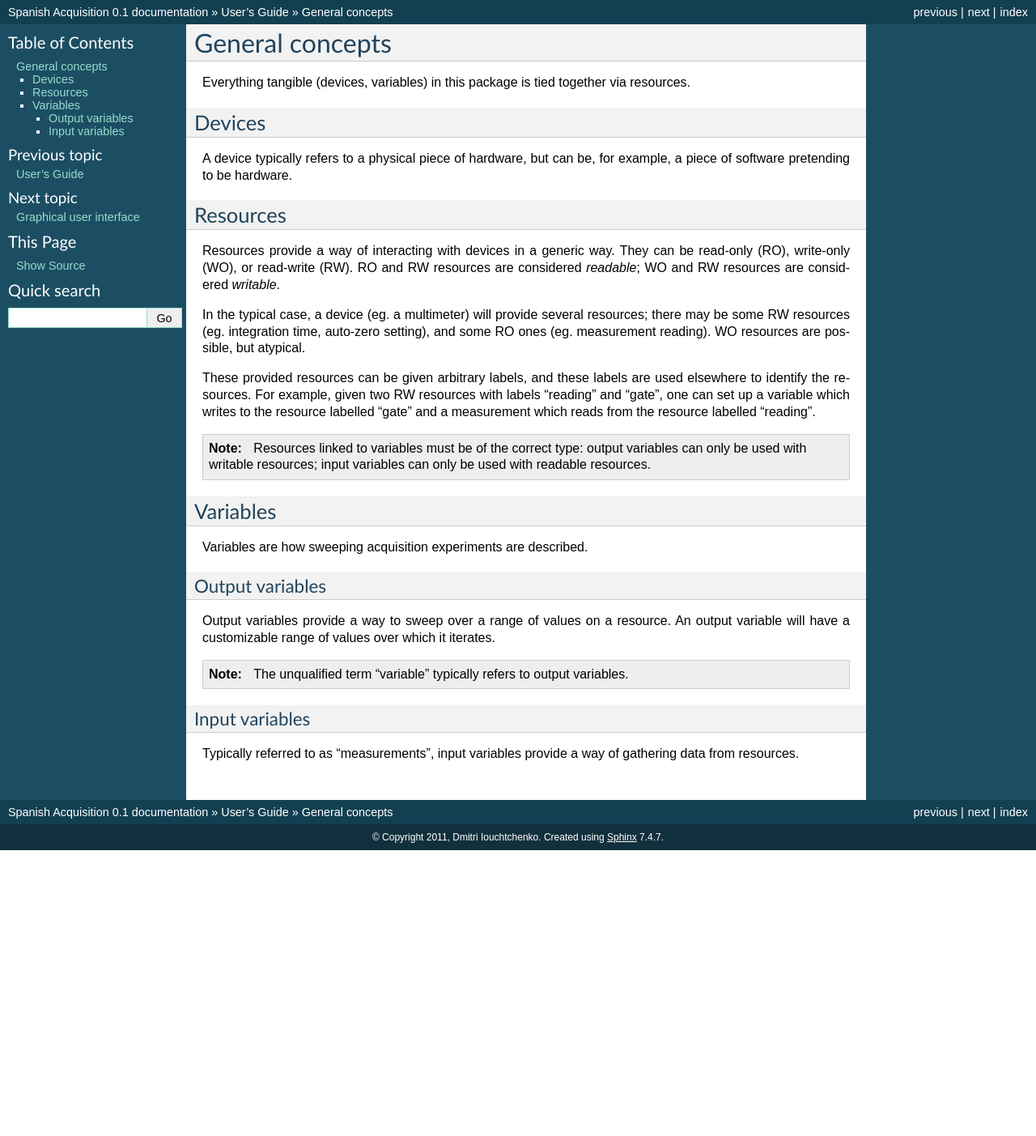
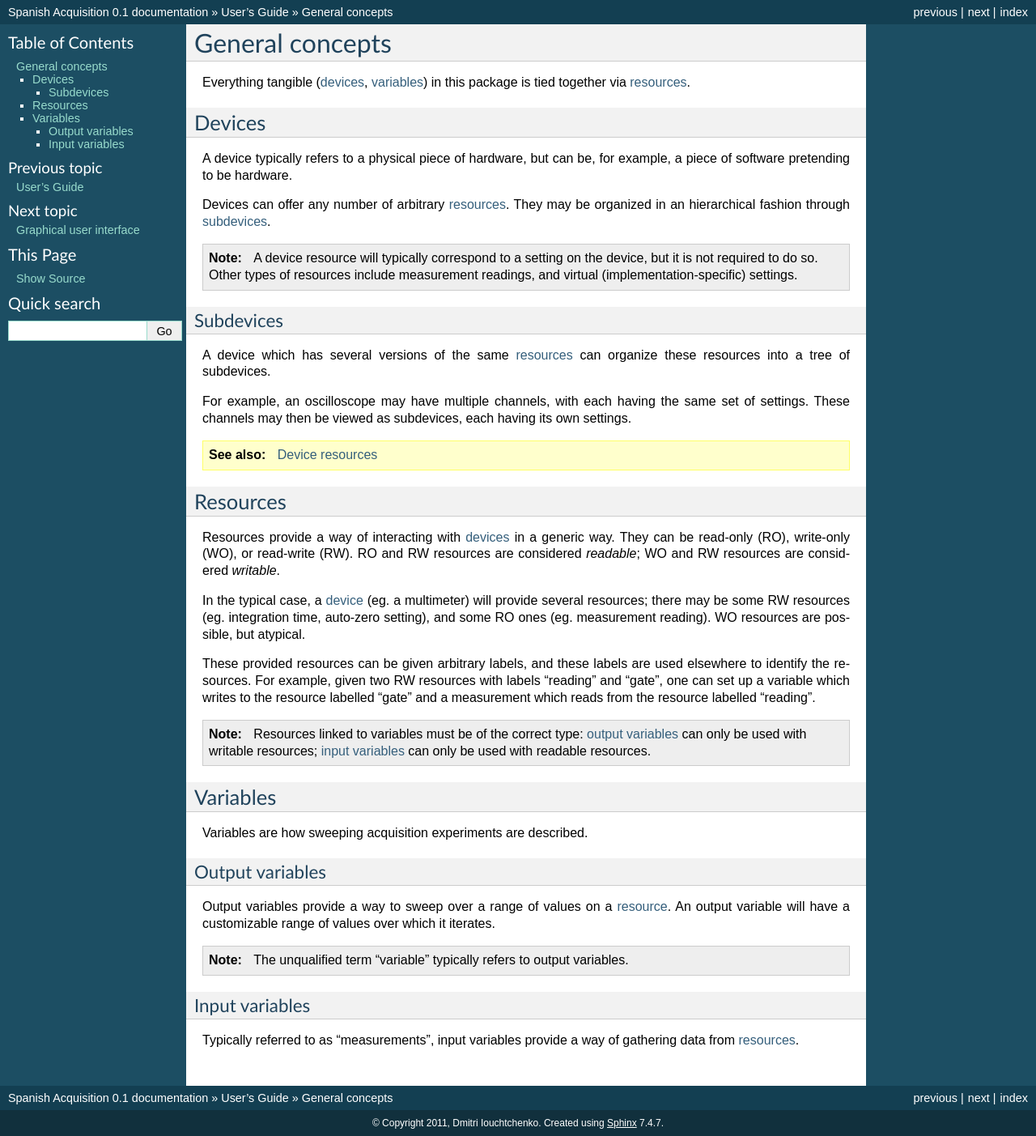
Before and after one commit to 0/SpanishAcquisition, a Sphinx documentation site: the page built from docs/user/general_concepts.rst, in a window 1280 px wide. Shown: the whole page at 81% size. Built offline with Sphinx 7.4.7, drawn with Linux system fonts in a browser that asks for light colours; before the commit the page ends 1050 px from its top, so only the background shows below that.

Commit message:
Added subdevice docs

```diff
--- a/docs/user/general_concepts.rst
+++ b/docs/user/general_concepts.rst
@@ -2,41 +2,68 @@
 General concepts
 ****************
 
-Everything tangible (devices, variables) in this package is tied together via resources.
+Everything tangible (:ref:`devices <general_concepts_devices>`, :ref:`variables<general_concepts_variables>`) in this package is tied together via :ref:`resources <general_concepts_resources>`.
+
+.. _general_concepts_devices:
 
 Devices
 =======
 
 A device typically refers to a physical piece of hardware, but can be, for example, a piece of software pretending to be hardware.
 
+Devices can offer any number of arbitrary :ref:`resources <general_concepts_resources>`. They may be organized in an hierarchical fashion through :ref:`subdevices <general_concepts_subdevices>`.
+
+.. note::
+
+   A device resource will typically correspond to a setting on the device, but it is not required to do so. Other types of resources include measurement readings, and virtual (implementation-specific) settings.
+
+.. _general_concepts_subdevices:
+
+Subdevices
+----------
+
+A device which has several versions of the same :ref:`resources <general_concepts_resources>` can organize these resources into a tree of subdevices.
+
+For example, an oscilloscope may have multiple channels, with each having the same set of settings. These channels may then be viewed as subdevices, each having its own settings.
+
+.. seealso:: :ref:`device_config_resources`
+
+.. _general_concepts_resources:
+
 Resources
 =========
 
-Resources provide a way of interacting with devices in a generic way. They can be read-only (RO), write-only (WO), or read-write (RW). RO and RW resources are considered *readable*; WO and RW resources are considered *writable*.
+Resources provide a way of interacting with :ref:`devices <general_concepts_devices>` in a generic way. They can be read-only (RO), write-only (WO), or read-write (RW). RO and RW resources are considered *readable*; WO and RW resources are considered *writable*.
 
-In the typical case, a device (eg. a multimeter) will provide several resources; there may be some RW resources (eg. integration time, auto-zero setting), and some RO ones (eg. measurement reading). WO resources are possible, but atypical.
+In the typical case, a :ref:`device <general_concepts_devices>` (eg. a multimeter) will provide several resources; there may be some RW resources (eg. integration time, auto-zero setting), and some RO ones (eg. measurement reading). WO resources are possible, but atypical.
 
 These provided resources can be given arbitrary labels, and these labels are used elsewhere to identify the resources. For example, given two RW resources with labels "reading" and "gate", one can set up a variable which writes to the resource labelled "gate" and a measurement which reads from the resource labelled "reading".
 
 .. note::
 
-   Resources linked to variables must be of the correct type: output variables can only be used with writable resources; input variables can only be used with readable resources.
+   Resources linked to variables must be of the correct type: :ref:`output variables <general_concepts_output_variables>` can only be used with writable resources; :ref:`input variables <general_concepts_input_variables>` can only be used with readable resources.
+
+.. _general_concepts_variables:
 
 Variables
 =========
 
 Variables are how sweeping acquisition experiments are described.
 
+.. _general_concepts_output_variables:
+
 Output variables
 ----------------
 
-Output variables provide a way to sweep over a range of values on a resource. An output variable will have a customizable range of values over which it iterates.
+Output variables provide a way to sweep over a range of values on a :ref:`resource <general_concepts_resources>`. An output variable will have a customizable range of values over which it iterates.
 
 .. note::
 
    The unqualified term "variable" typically refers to output variables.
 
+.. _general_concepts_input_variables:
+
 Input variables
 ---------------
 
-Typically referred to as "measurements", input variables provide a way of gathering data from resources.
+Typically referred to as "measurements", input variables provide a way of gathering data from :ref:`resources <general_concepts_resources>`.
```
Also changed, not shown: docs/user/gui/config/device_config.rst (+8 -4 lines).
